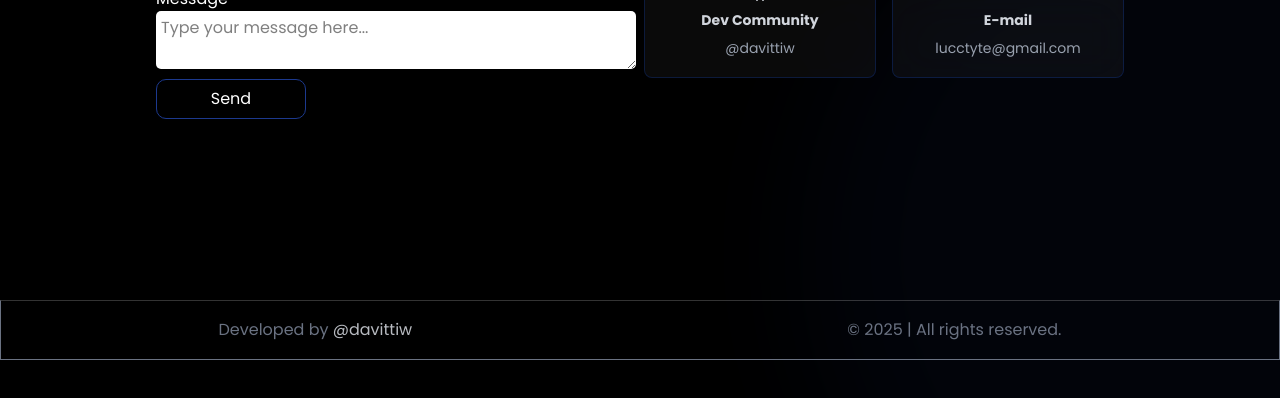
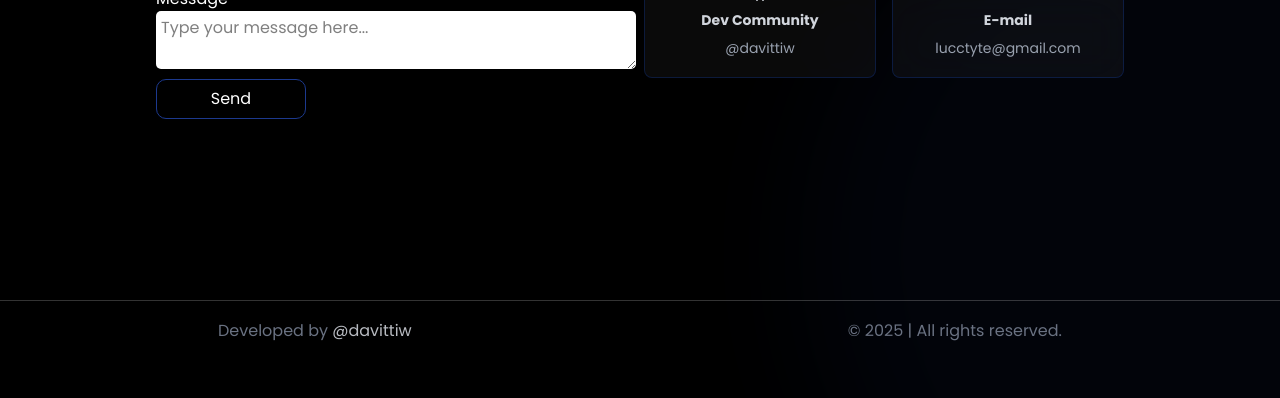
Before and after one commit to davittiw/portifolio-davittiw, a React (Vite) app: page / in a window 1280 px wide. Shown: the part 2908-3306 px from the top of the page. Built offline with nearby package versions, Linux system fonts and the light colour scheme.

Commit message:
correct footer

```diff
--- a/src/components/footer-folder/Footer.jsx
+++ b/src/components/footer-folder/Footer.jsx
@@ -5,7 +5,7 @@ export default function Footer() {
   const { t } = useTranslation(); // Hook para tradução
 
   return (
-    <footer className="w-full h-15 text-center py-4 flex flex-row items-center justify-around border-1 border-t-white/20 text-gray-500">
+    <footer className="w-full h-15 text-center py-4 flex flex-row items-center justify-around border-t-1 border-white/20 text-gray-500">
       <p>
         {t("Footer.text")}
         <a
```
